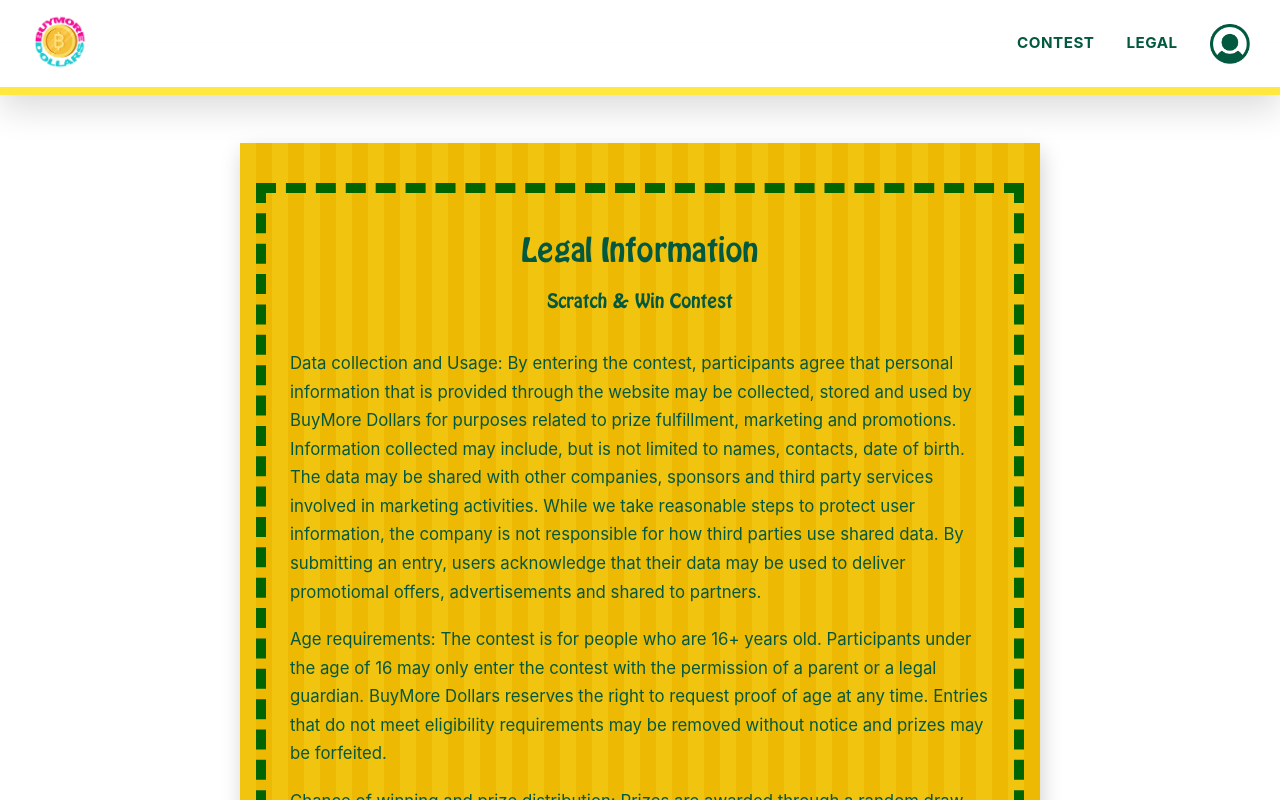
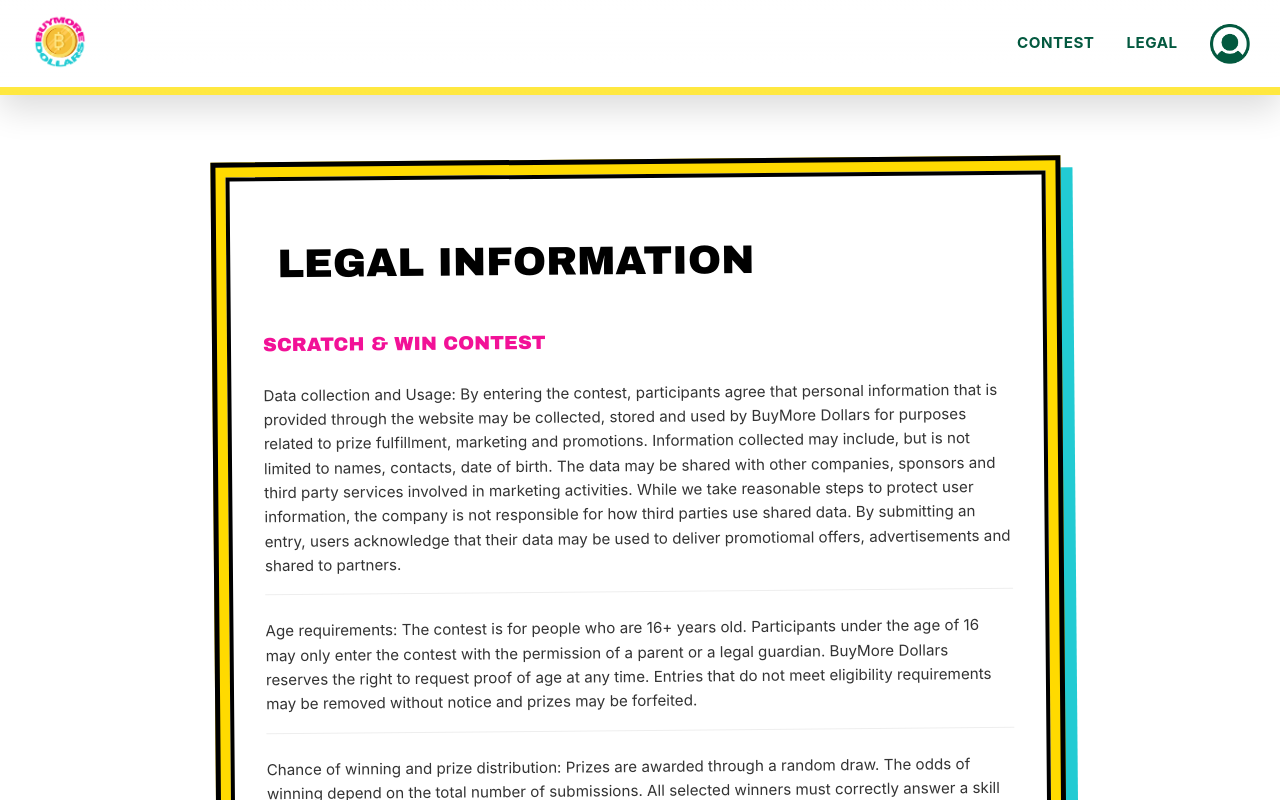
Before and after one commit to ishikachapadia/buymore-scratch, a React (Vite) app: page /scratchwin/legal in a window 1280 px wide. Shown: the top 800 px of the page. Built offline with nearby package versions, Linux system fonts and the light colour scheme.

Commit message:
edited legal

```diff
--- a/src/index.css
+++ b/src/index.css
@@ -2297,58 +2297,54 @@ border: 8px solid #b4b4b4;
 }
 
 .legal-page {
-  max-width: 800px;
-  margin: 3rem auto 2rem auto;
-  background: repeating-linear-gradient(
-    90deg,
-    #f1c40f,
-    #f1c40f 16px,
-    #eeb902 16px,
-    #eeb902 32px
-  );
-  border-radius: 0;
-  box-shadow: 2px 8px 20px 0 rgba(0,0,0,0.18);
-  padding: 1rem;
-}
+  max-width: 850px;
+  margin: 4rem auto;
+  background-color: #ffda00; /* Solid BuyMore Yellow */
+  border: 5px solid #000;
+  box-shadow: 12px 12px 0px #22cbd3; /* Cyan Shadow */
+  padding: 10px;
+  transform: rotate(-0.5deg); /* Subtle tilt for "edge" */
+}
+
 .legal-page-inner {
-  border: 10px darkgreen dashed;
-  padding: 2rem 1.5rem;
-}
+  background: #fff;
+  border: 4px solid #000;
+  padding: 3rem 2rem;
+}
+
 .legal-page h1 {
-  font-size: 2.2rem;
+  font-family: 'Arial Black', sans-serif;
+  font-size: 2.5rem;
+  text-transform: uppercase;
+
+  color: #000000;
+  display: inline-block;
+  padding: 5px 15px;
+  margin-bottom: 2rem;
+}
+
+.legal-page h2 {
+  font-family: 'Arial Black', sans-serif;
+  color: #f21197; /* Pink accent */
+  font-size: 1.2rem;
+  text-transform: uppercase;
+  margin-bottom: 1.5rem;
+}
+
+.legal-content p {
+  font-family: 'Inter', sans-serif; /* Cleaner font for reading */
+  line-height: 1.6;
+  margin-bottom: 1.5rem;
+  color: #333;
+  font-size: 0.95rem;
+  border-bottom: 1px solid #eee;
+  padding-bottom: 1rem;
+}
+
+.legal-content strong {
+  color: #000;
   font-weight: 900;
-  color: #03593f;
-  margin-bottom: 0.5rem;
-  text-align: center;
-  font-family: 'Hobo';
-}
-.legal-page h2 {
-  font-size: 1.3rem;
-  font-weight: 700;
-  color: #03593f;
-  margin-bottom: 2rem;
-  text-align: center;
-  font-family: 'Hobo';
-}
-.legal-page div {
-  margin-top: 1.5rem;
-}
-.legal-page p {
-  font-size: 1.05rem;
-  color: #03593f;
-  margin-bottom: 1.2rem;
-  line-height: 1.7;
-}
-.legal-page strong {
-  color: #03593f;
-  font-weight: 900;
-}
-.legal-page a {
-  color: var(--accent-blue);
-  text-decoration: underline;
-  word-break: break-all;
-}
-
+}
 .gold-easter-egg {
   --register-bar-gradient: linear-gradient(90deg, #ffe082 0%, #ffd700 60%, #bfa76a 100%) !important;
   --register-badge-gradient: linear-gradient(272deg, #ffe082 -6.64%, #ffd700 40%, #bfa76a 66.01%) !important;
--- a/src/pages/Home.jsx
+++ b/src/pages/Home.jsx
@@ -1,7 +1,10 @@
 import { Link } from 'react-router-dom';
 import React from "react";
+import { useNavigate } from 'react-router-dom';
 import Sponsors from '../components/sponsors';
 export default function LandingPage() {
+
+      const navigate = useNavigate();
 
     const getTarget = () => {
     try {
@@ -37,8 +40,12 @@ export default function LandingPage() {
       {/* Hero with CTA */}
       <section className="hero pad-y">
         <img src="/scratchwin/images/hero.png" className="hero-img" alt="Hero" />
-        <button className="hero-button hero-play-btn">Play Now!</button>
-      </section>
+<button
+        className="hero-button hero-play-btn"
+        onClick={() => navigate('/login')}
+      >
+        Play Now!
+      </button>      </section>
 
       {/* Who are we */}
 <section class="about-us">
--- a/src/pages/Legal.jsx
+++ b/src/pages/Legal.jsx
@@ -4,7 +4,8 @@ export default function Legal() {
           <div className="legal-page-inner">
             <h1>Legal Information</h1>
             <h2>Scratch & Win Contest</h2>
-            <div>
+                    <div className="legal-content">
+
                 <p>
                     Data collection and Usage: By entering the contest, participants agree that personal information that is provided through the website may be collected, stored and used by BuyMore Dollars for purposes related to prize fulfillment, marketing and promotions.
                     Information collected may include, but is not limited to names, contacts, date of birth. The data may be shared with other companies, sponsors and third party services involved in marketing activities. While we take reasonable steps to protect user information, the company is not responsible for how third parties use shared data.
```
